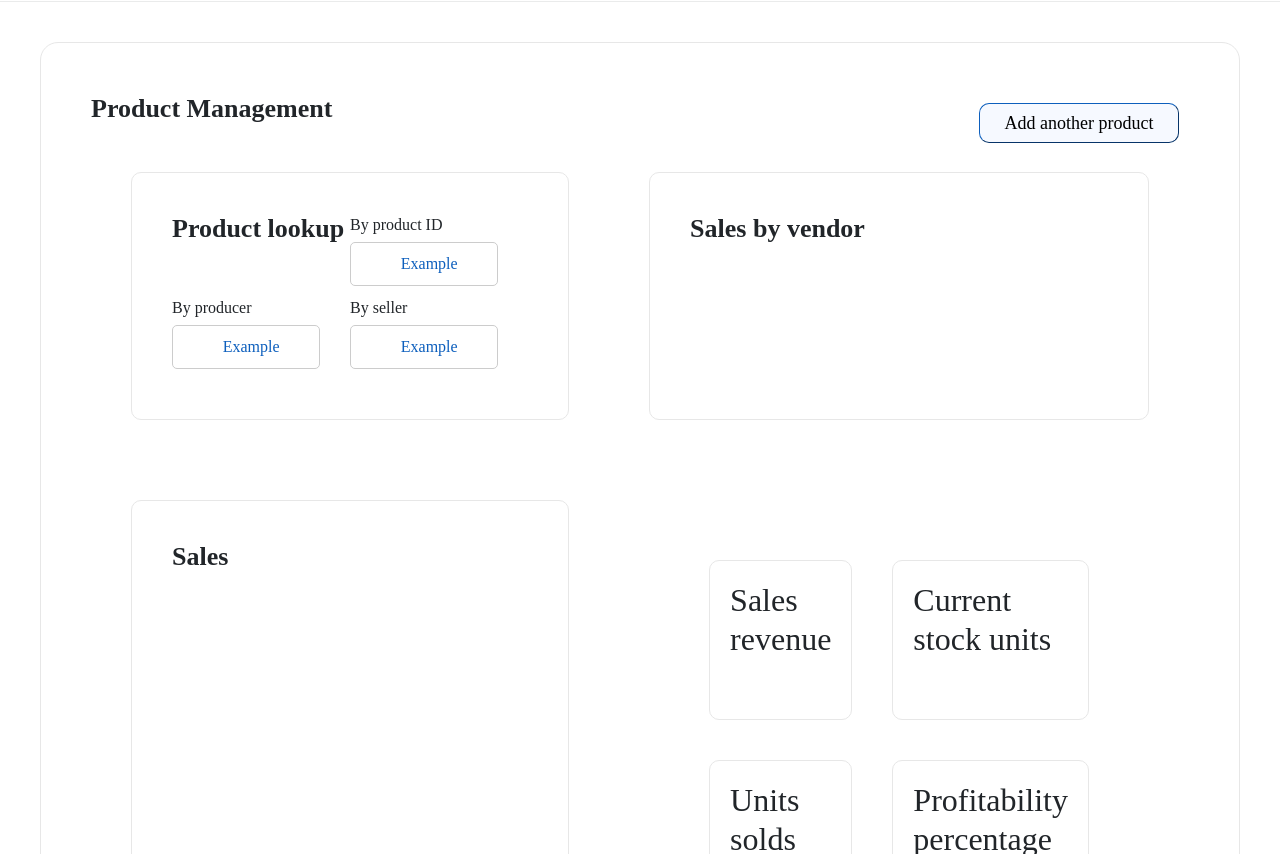
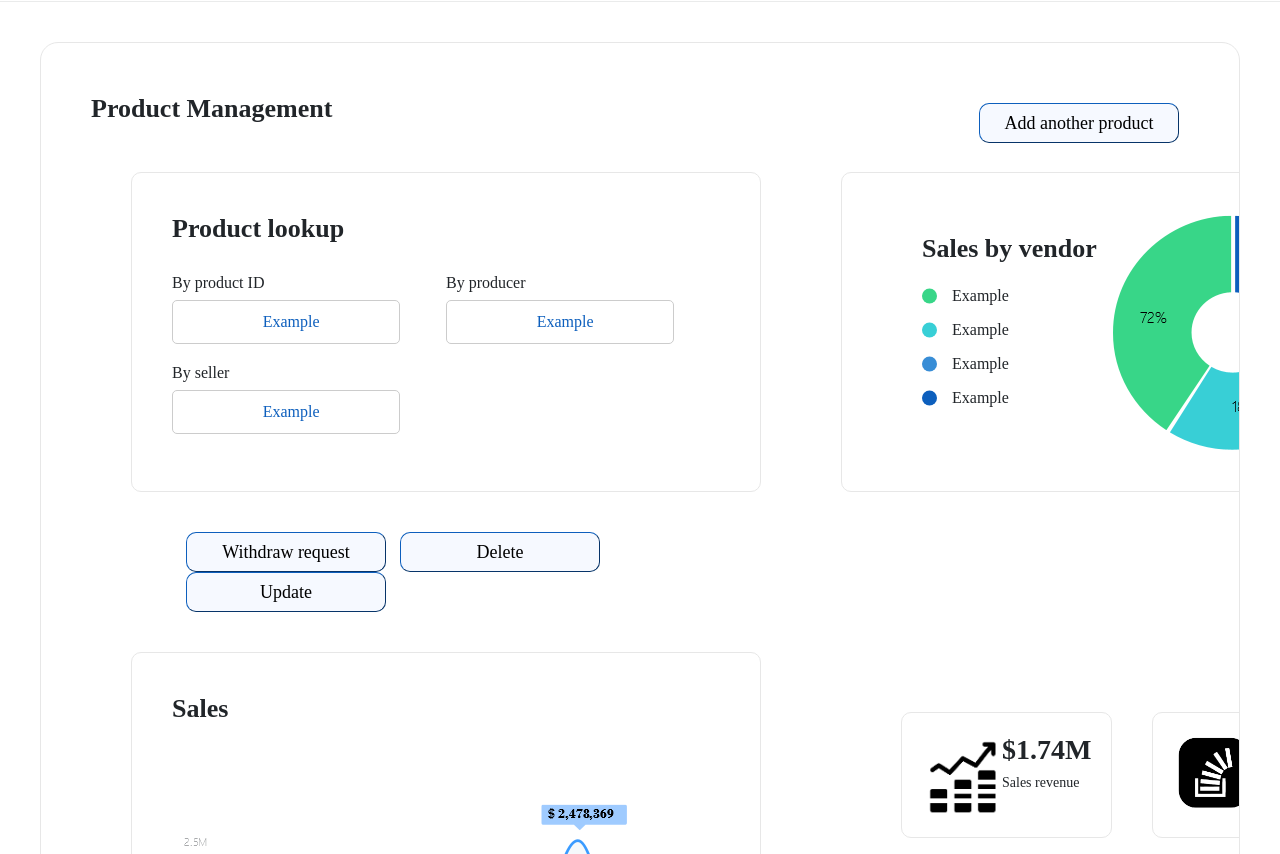
Before and after one commit to SebPal1879/Proyecto-CRM---Yarbe, a plain HTML site: page ManageProducts/index.html in a window 1280 px wide. Shown: the part 98-952 px from the top of the page. Drawn offline with nearby package versions, Linux system fonts and the light colour scheme.

Commit message:
add (front)
finished Product Management page

```diff
--- a/ManageProducts/index.html
+++ b/ManageProducts/index.html
@@ -91,33 +91,75 @@
 
         <div class="Vendor">
 
-            <h1>Sales by vendor</h1>
+            <div class="Vendor-name">
+                <h1>Sales by vendor</h1>
+                <span class="Vendor1">Example</span>
+                <span class="Vendor2">Example</span>
+                <span class="Vendor3">Example</span>
+                <span class="Vendor4">Example</span>
+            </div>
+
+            <img src="../Imagenes/Torta.png" alt="Vendor graph">
 
         </div>
 
+        <div class="Botones">
+            <button class="Withdraw" type="submit">Withdraw request</button>
+            <button class="Delete" type="submit">Delete</button>
+            <button class="Update" type="submit">Update</button>
+        </div>
+
         <div class="Sales">
+
             <h1>Sales</h1>
-
-
+            <img src="../Imagenes/Grafica Sales.png" alt="Sales graph">
 
         </div>
 
         <div class="Stock">
 
             <div class="Sales-revenue">
-                <h2>Sales revenue</h2>
+
+                <img src="../Imagenes/revenue.png" alt="Sales-revenue" width="80">
+                <div class="textos">
+                    <h1>$1.74M</h1>
+                    <h2>Sales revenue</h2>
+                </div>
+
+
             </div>
 
             <div class="Stock-units">
+
+                <img src="../Imagenes/stock.png" alt="Stock-units" width="80">
+                <div class="textos">
+                <h1>6,000</h1>
                 <h2>Current stock units</h2>
+                </div>
+
+
             </div>
 
             <div class="Sold">
+
+                <img src="../Imagenes/sold.png" alt="Sold" width="80">
+                <div class="textos">
+                <h1>4,591</h1>
                 <h2>Units solds last week</h2>
+                </div>
+
+
             </div>
 
             <div class="Profit">
+
+                <img src="../Imagenes/percent.png" alt="Profit" width="80">
+                <div class="textos">
+                <h1>10%</h1>
                 <h2>Profitability percentage</h2>
+                </div>
+
+
             </div>
 
 
--- a/ManageProducts/style.css
+++ b/ManageProducts/style.css
@@ -52,10 +52,24 @@
     display: grid;
     grid-template-columns: repeat(2, 1fr);
 
+
+  }
+
+  .Product h1{
+
+    grid-column: 1 / 3;
+    margin-bottom: 20px;
+
   }
 
   input.ID{
     grid-column: 1 / 2;
+  }
+
+  .Botones{
+    grid-column: 1 / 2;
+    padding-left: 90px;
+    padding-right: 90px;
   }
 
   .Vendor{
@@ -65,9 +79,102 @@
     margin: 40px;
     padding: 40px;
     grid-column: 2 / 3;
+    display: grid;
+    grid-template-columns: repeat(2, 1fr);
+
+  }
+
+  .Vendor-name{
+    grid-column: 1 / 2;
+    display: flex;
+    flex-direction: column;
+    justify-content: content;
+    margin-top: 20px;
+    margin-left: 40px;
+  }
+
+  .Vendor h1{
+    margin-bottom: 20px;
+  }
 
 
+
+  .Vendor1 {
+    position: relative; /* Establece la posición relativa para que se pueda posicionar el punto de color */
+    padding-left: 30px; /* Agrega un espacio a la izquierda del nombre para dejar espacio para el punto de color */
+    margin-bottom: 10px;
   }
+
+  .Vendor1::before {
+    content: ""; /* Agrega un contenido vacío para que se muestre el punto de color */
+    display: inline-block; /* Establece el contenido como un elemento en línea */
+    position: absolute; /* Establece la posición absoluta para poder posicionar el punto de color */
+    left: 0; /* Posiciona el punto de color a la izquierda del elemento que contiene el nombre */
+    width: 15px; /* Establece el ancho del punto de color */
+    height: 15px; /* Establece la altura del punto de color */
+    border-radius: 50%; /* Establece la forma redonda del punto de color */
+    background-color: #38D688; /* Establece el color del punto de color */
+    top: 50%; /* Centra verticalmente el punto de color en el elemento que contiene el nombre */
+    transform: translateY(-50%); /* Centra verticalmente el punto de color en el elemento que contiene el nombre */
+  }
+
+  .Vendor2 {
+    position: relative;
+    padding-left: 30px;
+    margin-bottom: 10px;
+  }
+
+  .Vendor2::before {
+    content: "";
+    display: inline-block;
+    position: absolute;
+    left: 0;
+    width: 15px;
+    height: 15px;
+    border-radius: 50%;
+    background-color: #38CFD6;
+    top: 50%;
+    transform: translateY(-50%);
+  }
+
+  .Vendor3 {
+    position: relative;
+    padding-left: 30px;
+    margin-bottom: 10px;
+  }
+
+  .Vendor3::before {
+    content: "";
+    display: inline-block;
+    position: absolute;
+    left: 0;
+    width: 15px;
+    height: 15px;
+    border-radius: 50%;
+    background-color: #388DD6;
+    top: 50%;
+    transform: translateY(-50%);
+  }
+
+  .Vendor4 {
+    position: relative;
+    padding-left: 30px;
+    margin-bottom: 10px;
+  }
+
+  .Vendor4::before {
+    content: "";
+    display: inline-block;
+    position: absolute;
+    left: 0;
+    width: 15px;
+    height: 15px;
+    border-radius: 50%;
+    background-color: #0D5FBD;
+    top: 50%;
+    transform: translateY(-50%);
+  }
+
 
   .Sales{
 
@@ -77,16 +184,17 @@
     padding: 40px;
     grid-column: 1 / 2;
 
+  }
 
+  .Sales h1{
+    margin-bottom: 80px;
   }
 
   .Stock{
 
-
     margin: 40px;
     padding: 40px;
     grid-column: 2 / 3;
-
     display: grid;
     grid-template-columns: repeat(2, 1fr);
 
@@ -98,7 +206,8 @@
     border-radius: 10px;
     margin: 20px;
     padding: 20px;
-    height: 160px;
+    display: grid;
+    grid-template-columns: repeat(2, 1fr);
   }
 
   .Stock-units{
@@ -106,25 +215,45 @@
     border-radius: 10px;
     margin: 20px;
     padding: 20px;
+    display: grid;
+    grid-template-columns: repeat(2, 1fr);
   }
 
   .Sold{
     border: 1px solid #E7E7E7;
     border-radius: 10px;
     margin: 20px;
-    padding: 20px;;
+    padding: 20px;
+    display: grid;
+    grid-template-columns: repeat(2, 1fr);
   }
 
   .Profit{
     border: 1px solid #E7E7E7;
     border-radius: 10px;
     margin: 20px;
+    margin-top: 20px;
     padding: 20px;
+    display: grid;
+    grid-template-columns: repeat(2, 1fr);
+
+  }
+
+  .Stock h2{
+    font-size: 14px;
+    grid-column: 2 / 3;
+
+  }
+
+  .Stock h1{
+    font-size: 28px;
+    grid-column: 2 / 3;
+
   }
 
 
 
-  button {
+  button.New-Client {
 
     border-width: 0.5px;
     background: #F6F9FF;
@@ -140,3 +269,18 @@
     right: 0;
     margin: 60px;
   }
+
+  button {
+
+    border-width: 0.5px;
+    background: #F6F9FF;
+    border-color: #0D5FBD;
+    color: black;
+    border-radius: 10px;
+    text-align: center;
+    font-size: 18px;
+    height: 40px;
+    width: 200px;
+    margin-left: 5px;
+    margin-right: 5px;
+  }
```
Also changed, not shown: Imagenes/Grafica Sales.png (added), Imagenes/Torta.png (added), Imagenes/percent.png (added), Imagenes/revenue.png (added), Imagenes/sold.png (added), Imagenes/stock.png (added).
